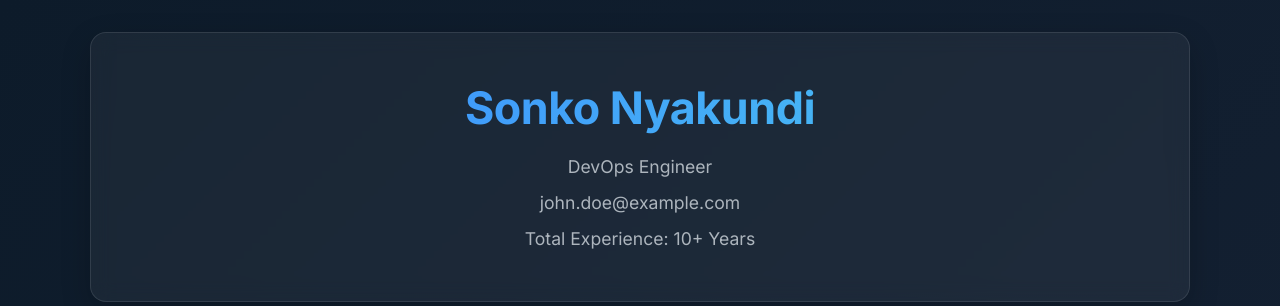
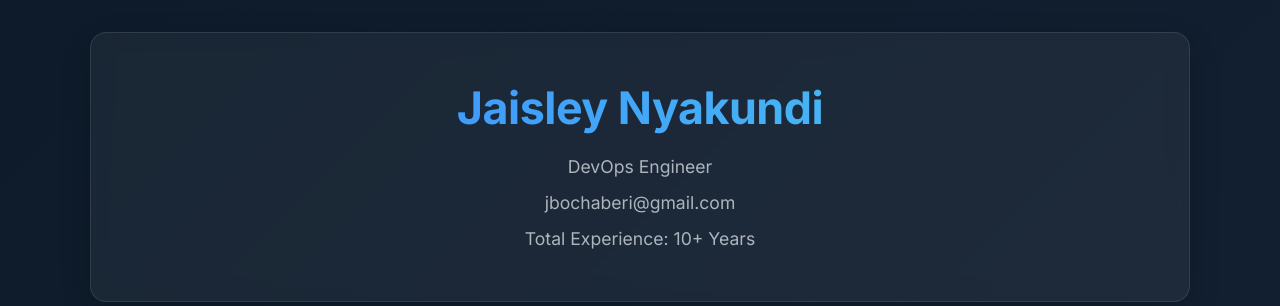
Before and after one commit to nyakundik/myresume-repo, a Flask app: page / in a window 1280 px wide. Shown: the top 306 px of the page. Run offline with Flask 3, Linux system fonts and the light colour scheme.

Commit message:
change name

```diff
--- a/templates/index.html
+++ b/templates/index.html
@@ -271,9 +271,9 @@
 <body>
     <div class="container">
         <header class="header">
-            <h1>Sonko Nyakundi</h1>
+            <h1>Jaisley Nyakundi</h1>
             <p>DevOps Engineer</p>
-            <p>john.doe@example.com</p>
+            <p>jbochaberi@gmail.com</p>
             <p>Total Experience: 10+ Years</p>
         </header>
 
```
